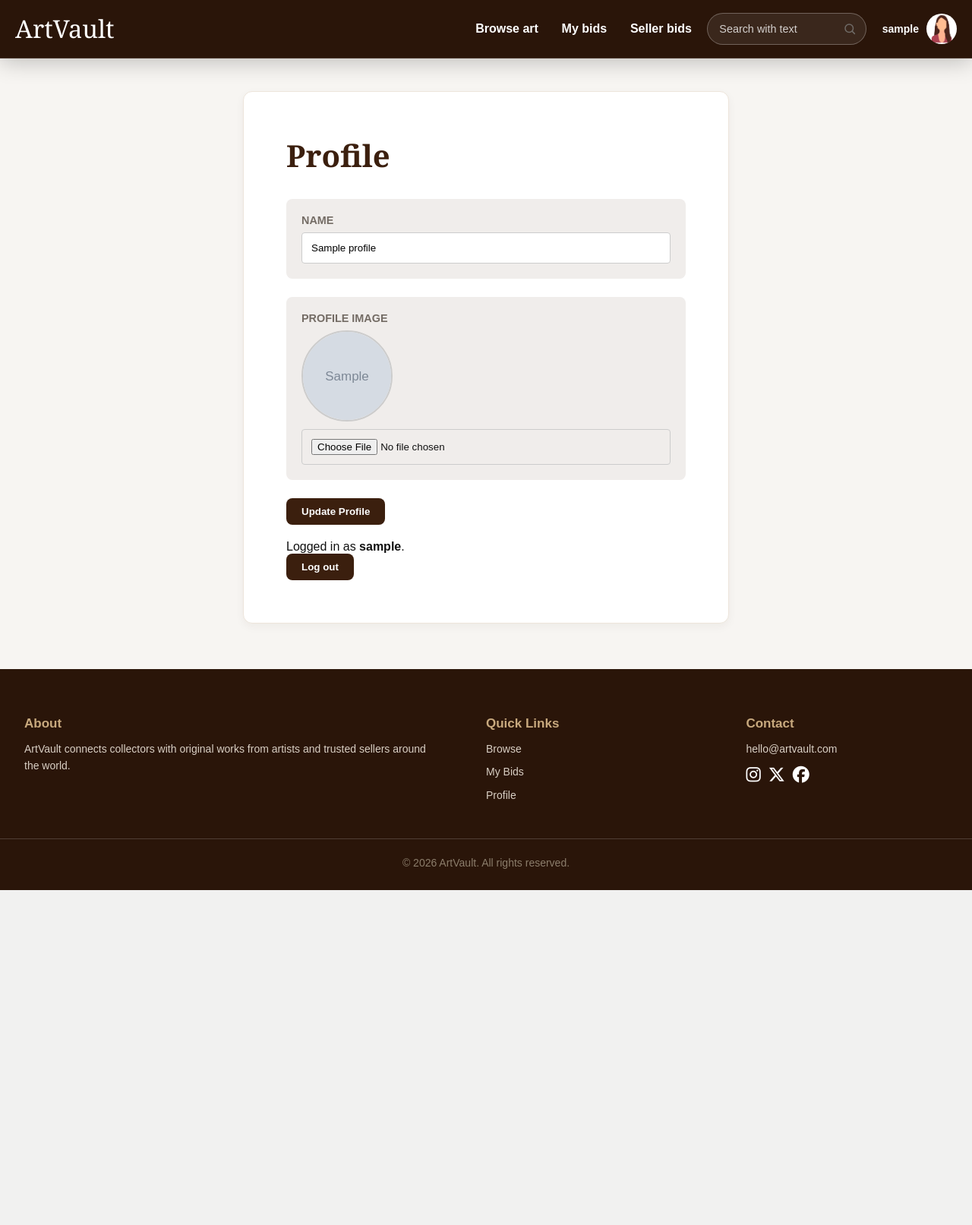
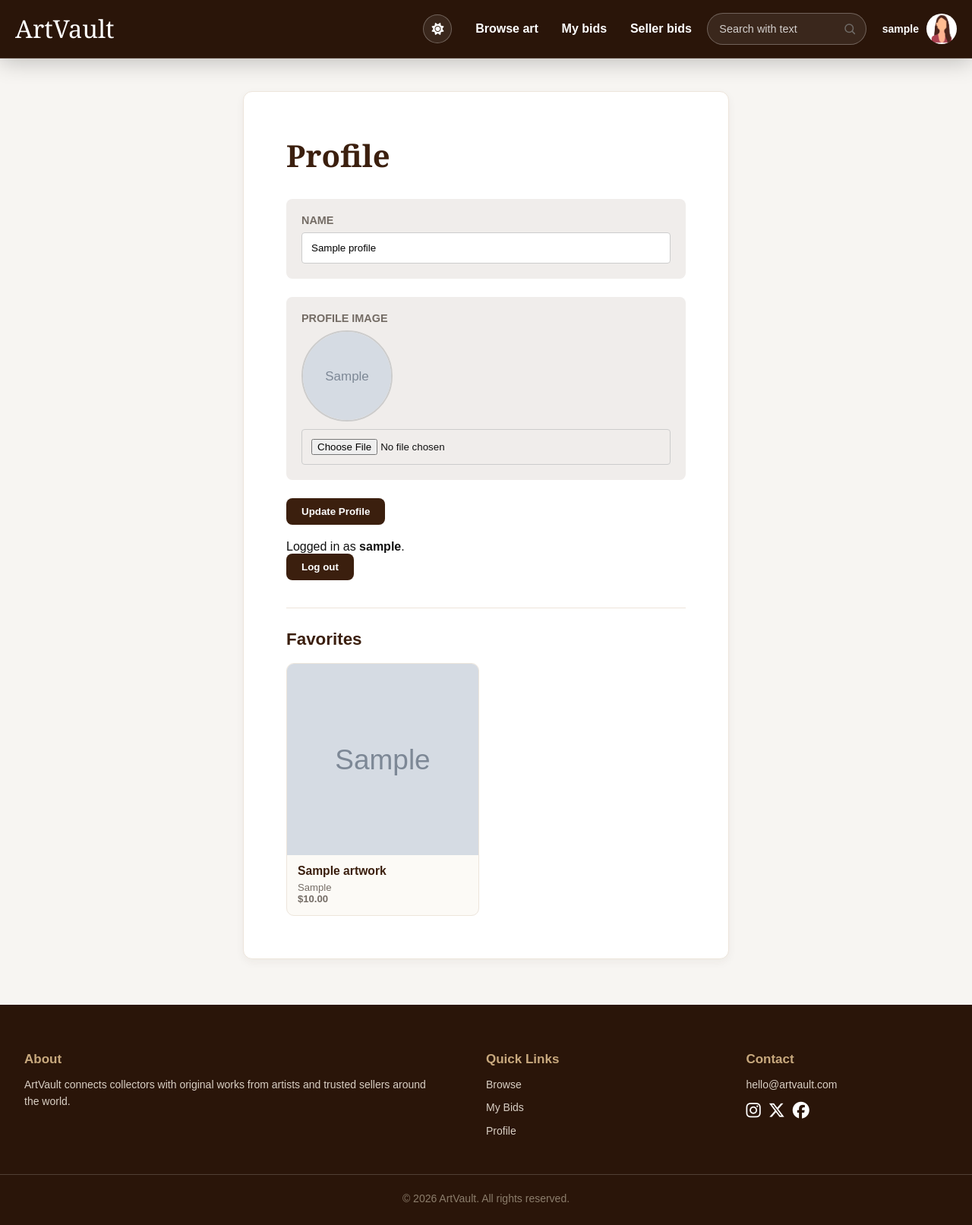
Before and after one commit to Hafsteinn100/artvault, a Django app: page /profile/ in a window 1280 px wide. Shown: the whole page at 76% size. Before the commit the page ends 1172 px from the top, so only its background shows below. Run offline with Django 5.2, Linux system fonts and the light colour scheme; a user stored in the database is signed in; tables that the repository leaves empty hold one stand-in row (values such as "Sample post"); grey boxes marked "Sample" are stand-in pictures.

Commit message:
pushing old unpushed commits with favorits and dark/ligth mode

```diff
--- a/index.css
+++ b/index.css
@@ -775,3 +775,272 @@ body {
     }
 
 }
+
+/* === Theme toggle button === */
+.theme-toggle {
+    display: inline-flex;
+    align-items: center;
+    justify-content: center;
+    width: 38px;
+    height: 38px;
+    padding: 0;
+    border: 1px solid rgba(255, 255, 255, 0.28);
+    border-radius: 50%;
+    background: rgba(255, 255, 255, 0.08);
+    color: #fff;
+    font-size: 16px;
+    line-height: 1;
+    cursor: pointer;
+    transition: background 160ms ease, border-color 160ms ease, color 160ms ease;
+}
+
+.theme-toggle:hover {
+    background: rgba(255, 255, 255, 0.18);
+    border-color: rgba(255, 255, 255, 0.55);
+}
+
+.theme-toggle:focus-visible {
+    outline: 2px solid var(--gold);
+    outline-offset: 2px;
+}
+
+.theme-icon { display: none; }
+html:not(.theme-dark) .theme-icon-sun { display: inline-block; }
+html.theme-dark .theme-icon-moon { display: inline-block; }
+
+/* === Banner (bookmark) favorite button on details page === */
+.favorite-banner-button {
+    display: inline-flex;
+    align-items: center;
+    justify-content: center;
+    width: 48px;
+    height: 48px;
+    padding: 0;
+    border: 0;
+    background: transparent;
+    color: var(--brown);
+    font-size: 30px;
+    line-height: 1;
+    cursor: pointer;
+    transition: transform 120ms ease, color 120ms ease;
+}
+
+.favorite-banner-button:hover { transform: scale(1.08); }
+.favorite-banner-button:focus-visible {
+    outline: 2px solid var(--gold);
+    outline-offset: 4px;
+    border-radius: 8px;
+}
+
+.favorite-banner-button .favorite-icon-filled { display: none; }
+.favorite-banner-button.is-favorite .favorite-icon-outline { display: none; }
+.favorite-banner-button.is-favorite .favorite-icon-filled { display: inline-block; }
+
+/* === Toast notification === */
+.toast-container {
+    position: fixed;
+    bottom: 32px;
+    left: 50%;
+    transform: translateX(-50%);
+    z-index: 2000;
+    display: flex;
+    flex-direction: column;
+    gap: 10px;
+    pointer-events: none;
+}
+
+.toast {
+    padding: 12px 22px;
+    border-radius: 999px;
+    background: var(--brown);
+    color: #fff;
+    font-size: 0.95rem;
+    font-weight: 700;
+    box-shadow: 0 12px 30px rgba(0, 0, 0, 0.3);
+    opacity: 0;
+    transform: translateY(12px);
+    transition: opacity 220ms ease, transform 220ms ease;
+}
+
+.toast.is-visible {
+    opacity: 1;
+    transform: translateY(0);
+}
+
+/* === Profile page favorites section === */
+.profile-favorites {
+    margin-top: 36px;
+    padding-top: 28px;
+    border-top: 1px solid #EDE5DB;
+}
+
+.profile-favorites h2 {
+    margin-bottom: 18px;
+    color: var(--brown);
+    font-size: 1.4rem;
+    font-weight: 800;
+}
+
+.profile-favorites-grid {
+    display: grid;
+    grid-template-columns: repeat(auto-fill, minmax(200px, 1fr));
+    gap: 18px;
+}
+
+.profile-favorite-card {
+    display: flex;
+    flex-direction: column;
+    overflow: hidden;
+    border: 1px solid #EDE5DB;
+    border-radius: 10px;
+    background: #FCFAF6;
+    color: inherit;
+    text-decoration: none;
+    transition: transform 160ms ease, box-shadow 160ms ease;
+}
+
+.profile-favorite-card:hover {
+    transform: translateY(-2px);
+    box-shadow: 0 8px 22px rgba(59, 31, 14, 0.12);
+}
+
+.profile-favorite-card img {
+    width: 100%;
+    aspect-ratio: 1 / 1;
+    object-fit: cover;
+}
+
+.profile-favorite-body {
+    padding: 12px 14px 14px;
+}
+
+.profile-favorite-body h3 {
+    margin-bottom: 4px;
+    color: var(--brown);
+    font-size: 0.98rem;
+    font-weight: 800;
+    line-height: 1.2;
+}
+
+.profile-favorite-body p {
+    margin: 0;
+    color: #746C65;
+    font-size: 0.82rem;
+}
+
+.profile-favorite-price {
+    margin-top: 6px;
+    color: var(--brown);
+    font-weight: 800;
+}
+
+/* === Dark theme === */
+html.theme-dark body {
+    background: #1a1410;
+    color: #f0e6d8;
+}
+
+html.theme-dark .hero { background: #1a1410; }
+
+html.theme-dark .latest-section,
+html.theme-dark .medium-section {
+    background: #221a14;
+}
+
+html.theme-dark .how-section { background: #1d1611; }
+
+html.theme-dark .latest-section h2,
+html.theme-dark .medium-section h2 {
+    color: #f0e6d8;
+}
+
+html.theme-dark .how-section h2,
+html.theme-dark .how-card h3 {
+    color: var(--gold);
+}
+
+html.theme-dark .section-heading p,
+html.theme-dark .how-card p,
+html.theme-dark .medium {
+    color: #b9aa97;
+}
+
+html.theme-dark .art-card {
+    background: #2a1f17;
+    border-color: #3a2c20;
+    box-shadow: 0 8px 22px rgba(0, 0, 0, 0.4);
+}
+
+html.theme-dark .art-card h3,
+html.theme-dark .price {
+    color: #f0e6d8;
+}
+
+html.theme-dark .medium-item { color: var(--gold); }
+
+html.theme-dark .medium-item img {
+    border-color: #2a1f17;
+    box-shadow: 0 12px 24px rgba(0, 0, 0, 0.5);
+}
+
+html.theme-dark .how-card svg { stroke: var(--gold); }
+
+html.theme-dark body.profile-page .site-header,
+html.theme-dark body.search-page .site-header,
+html.theme-dark body.details-page .site-header,
+html.theme-dark .site-header.is-scrolled {
+    background: #0f0a07;
+}
+
+html.theme-dark .auth { background: #1d1611; }
+
+html.theme-dark .auth-container {
+    background: #2a1f17;
+    border-color: #3a2c20;
+    color: #f0e6d8;
+}
+
+html.theme-dark .auth-container h1,
+html.theme-dark .auth-container h2 {
+    color: var(--gold);
+}
+
+html.theme-dark .eyebrow,
+html.theme-dark .muted {
+    color: #b9aa97;
+}
+
+html.theme-dark .bids-table-wrap { border-color: #3a2c20; }
+html.theme-dark .bids-table { background: #2a1f17; }
+
+html.theme-dark .bids-table th {
+    background: #3a2c20;
+    color: var(--gold);
+}
+
+html.theme-dark .bids-table th,
+html.theme-dark .bids-table td {
+    border-bottom-color: #3a2c20;
+    color: #f0e6d8;
+}
+
+html.theme-dark .bids-table a { color: var(--gold); }
+
+html.theme-dark .details-main { background: #1a1410; }
+html.theme-dark .details-content h1,
+html.theme-dark .details-price { color: #f0e6d8; }
+html.theme-dark .details-content p,
+html.theme-dark .details-meta dt,
+html.theme-dark .details-meta dd { color: #b9aa97; }
+
+html.theme-dark .favorite-banner-button { color: var(--gold); }
+
+html.theme-dark .profile-favorites { border-top-color: #3a2c20; }
+html.theme-dark .profile-favorites h2 { color: var(--gold); }
+html.theme-dark .profile-favorite-card {
+    background: #1d1611;
+    border-color: #3a2c20;
+}
+html.theme-dark .profile-favorite-body h3,
+html.theme-dark .profile-favorite-price { color: var(--gold); }
+html.theme-dark .profile-favorite-body p { color: #b9aa97; }
--- a/marketplace/static/marketplace/index.js
+++ b/marketplace/static/marketplace/index.js
@@ -665,10 +665,89 @@ function setupSocialModal() {
     });
 }
 
+function setupThemeToggle() {
+    const button = document.getElementById("theme-toggle");
+    if (!button) return;
+
+    const updateLabel = () => {
+        const isDark = document.documentElement.classList.contains("theme-dark");
+        button.setAttribute(
+            "aria-label",
+            isDark ? "Switch to light mode" : "Switch to dark mode",
+        );
+    };
+
+    updateLabel();
+
+    button.addEventListener("click", () => {
+        const next = document.documentElement.classList.contains("theme-dark")
+            ? "light"
+            : "dark";
+        document.documentElement.classList.toggle("theme-dark", next === "dark");
+        localStorage.setItem("artvault-theme", next);
+        updateLabel();
+    });
+}
+
+function showToast(message) {
+    let container = document.querySelector(".toast-container");
+    if (!container) {
+        container = document.createElement("div");
+        container.className = "toast-container";
+        document.body.append(container);
+    }
+    const toast = document.createElement("div");
+    toast.className = "toast";
+    toast.textContent = message;
+    container.append(toast);
+    requestAnimationFrame(() => toast.classList.add("is-visible"));
+    setTimeout(() => {
+        toast.classList.remove("is-visible");
+        setTimeout(() => toast.remove(), 260);
+    }, 2400);
+}
+
+function setupFavoriteButton() {
+    const form = document.getElementById("favorite-form");
+    if (!form) return;
+
+    const button = form.querySelector(".favorite-banner-button");
+    const tokenInput = form.querySelector('input[name="csrfmiddlewaretoken"]');
+    if (!button || !tokenInput) return;
+
+    form.addEventListener("submit", async (event) => {
+        event.preventDefault();
+        try {
+            const response = await fetch(form.action, {
+                method: "POST",
+                headers: {
+                    "X-CSRFToken": tokenInput.value,
+                    "X-Requested-With": "XMLHttpRequest",
+                    "Accept": "application/json",
+                },
+            });
+            if (!response.ok) throw new Error("Request failed");
+            const data = await response.json();
+            button.classList.toggle("is-favorite", data.is_favorite);
+            const label = data.is_favorite ? "Remove from favorites" : "Add to favorites";
+            button.setAttribute("aria-label", label);
+            button.setAttribute("title", label);
+            showToast(
+                data.message ||
+                    (data.is_favorite ? "Added to favorites!" : "Removed from favorites."),
+            );
+        } catch (error) {
+            form.submit();
+        }
+    });
+}
+
 moveNavbar();
 fillSearchBox();
 setupBrowseMasonry();
 setupSocialModal();
+setupThemeToggle();
+setupFavoriteButton();
 // Disabled for the Django version (server provides the data):
 //   loadNavbarProfile, loadSellerPage, setupSellerLinks, setupArtworkSearch
 
--- a/marketplace/templates/marketplace/base.html
+++ b/marketplace/templates/marketplace/base.html
@@ -5,13 +5,19 @@
     <meta charset="UTF-8" />
     <meta name="viewport" content="width=device-width, initial-scale=1.0" />
     <title>{% block title %}ArtVault{% endblock %}</title>
+    <script>
+      // Apply saved theme before paint to avoid flash.
+      if (localStorage.getItem('artvault-theme') === 'dark') {
+        document.documentElement.classList.add('theme-dark');
+      }
+    </script>
     <link
       rel="stylesheet"
       href="https://cdnjs.cloudflare.com/ajax/libs/font-awesome/6.5.1/css/all.min.css"
     />
     <link rel="stylesheet" href="{% static 'index.css' %}" />
     {% block extra_css %}{% endblock %}
-    <script src="{% static 'marketplace/index.js' %}?v=9" defer></script>
+    <script src="{% static 'marketplace/index.js' %}?v=10" defer></script>
     {% block extra_head %}{% endblock %}
   </head>
   <body class="{% block body_class %}{% endblock %}">
@@ -26,6 +32,10 @@
         {% if not finalization_locked %}
           <div class="nav-actions">
             <div class="primary-links">
+              <button id="theme-toggle" class="theme-toggle" type="button" aria-label="Switch to dark mode">
+                <i class="fa-solid fa-sun theme-icon theme-icon-sun" aria-hidden="true"></i>
+                <i class="fa-solid fa-moon theme-icon theme-icon-moon" aria-hidden="true"></i>
+              </button>
               <a href="{% url 'marketplace:artwork_list' %}">Browse art</a>
               {% if request.user.is_authenticated %}
                 <a href="{% url 'marketplace:bid_list' %}">My bids</a>
--- a/marketplace/templates/marketplace/profile.html
+++ b/marketplace/templates/marketplace/profile.html
@@ -57,6 +57,30 @@
           <button class="link-button" type="submit">Log out</button>
         </form>
       </p>
+
+      <section class="profile-favorites">
+        <h2>Favorites</h2>
+        {% if favorite_artworks %}
+          <div class="profile-favorites-grid">
+            {% for artwork in favorite_artworks %}
+              <a class="profile-favorite-card" href="{% url 'marketplace:artwork_detail' artwork.pk %}">
+                {% if artwork.thumbnail %}
+                  <img src="{{ artwork.thumbnail.image.url }}" alt="{{ artwork.thumbnail.alt_text|default:artwork.title }}" />
+                {% else %}
+                  <img src="{% static 'marketplace/medium-oil.jpg' %}" alt="{{ artwork.title }}" />
+                {% endif %}
+                <div class="profile-favorite-body">
+                  <h3>{{ artwork.title }}</h3>
+                  <p>{{ artwork.medium }}</p>
+                  <p class="profile-favorite-price">${{ artwork.price }}</p>
+                </div>
+              </a>
+            {% endfor %}
+          </div>
+        {% else %}
+          <p class="muted">You haven't saved any artworks yet. Click the banner icon on a details page to add one.</p>
+        {% endif %}
+      </section>
     </div>
   </main>
 {% endblock %}
--- a/marketplace/views.py
+++ b/marketplace/views.py
@@ -6,6 +6,7 @@ from django.contrib.auth.decorators import login_required
 from django.core.paginator import Paginator
 from django.db import transaction
 from django.db.models import Count, Q
+from django.http import JsonResponse
 from django.shortcuts import get_object_or_404, redirect, render
 from django.utils.http import url_has_allowed_host_and_scheme
 from django.views.decorators.http import require_POST, require_http_methods
@@ -212,7 +213,18 @@ def profile(request):
             return redirect('marketplace:profile')
         messages.error(request, 'Profile update failed. Please check the fields below.')
 
-    return render(request, 'marketplace/profile.html', {'form': form})
+    favorites = (
+        Favorite.objects.filter(user=request.user)
+        .select_related('artwork', 'artwork__seller', 'artwork__seller__user')
+        .prefetch_related('artwork__images')
+    )
+    favorite_artworks = [favorite.artwork for favorite in favorites]
+
+    return render(
+        request,
+        'marketplace/profile.html',
+        {'form': form, 'favorite_artworks': favorite_artworks},
+    )
 
 
 @login_required
@@ -349,10 +361,23 @@ def toggle_favorite(request, pk):
         artwork=artwork,
         user=request.user,
     )
-    if created:
+    if not created:
+        favorite.delete()
+    is_favorite = created
+
+    if request.headers.get('x-requested-with') == 'XMLHttpRequest':
+        return JsonResponse({
+            'is_favorite': is_favorite,
+            'title': artwork.title,
+            'message': (
+                f'Added to favorites!' if is_favorite
+                else f'Removed from favorites.'
+            ),
+        })
+
+    if is_favorite:
         messages.success(request, f'{artwork.title} was added to your favorites.')
     else:
-        favorite.delete()
         messages.success(request, f'{artwork.title} was removed from your favorites.')
     return redirect_after_toggle(request, 'marketplace:artwork_list')
 
```
Also changed, not shown: marketplace/templates/marketplace/artwork_detail.html (+4 -3 lines).
